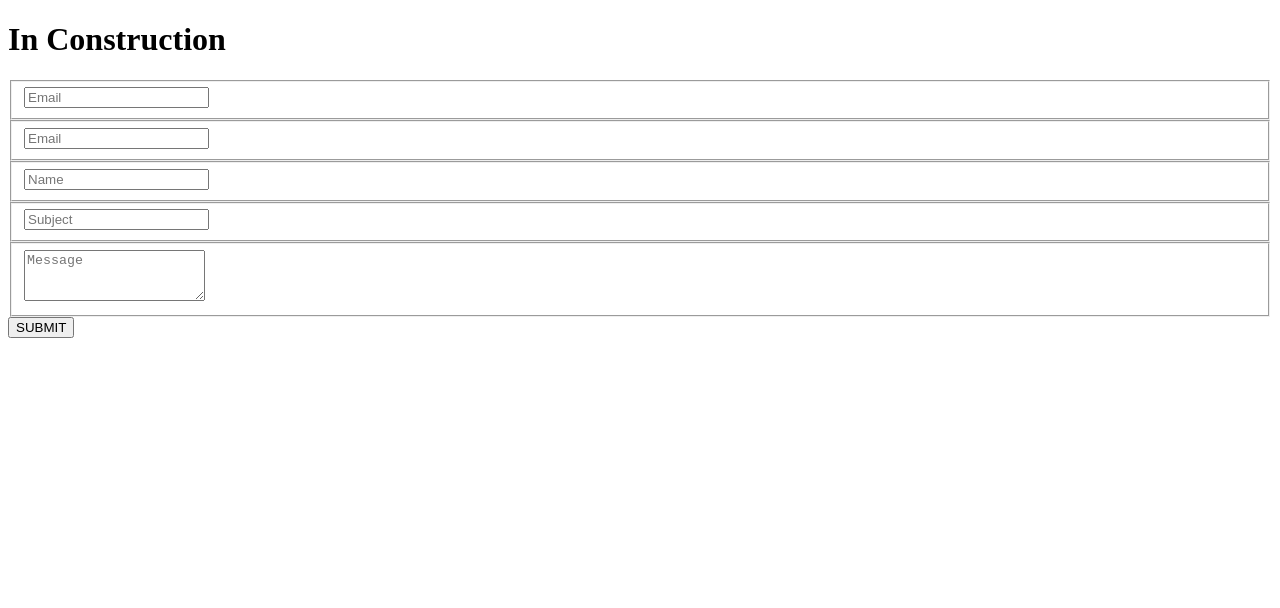
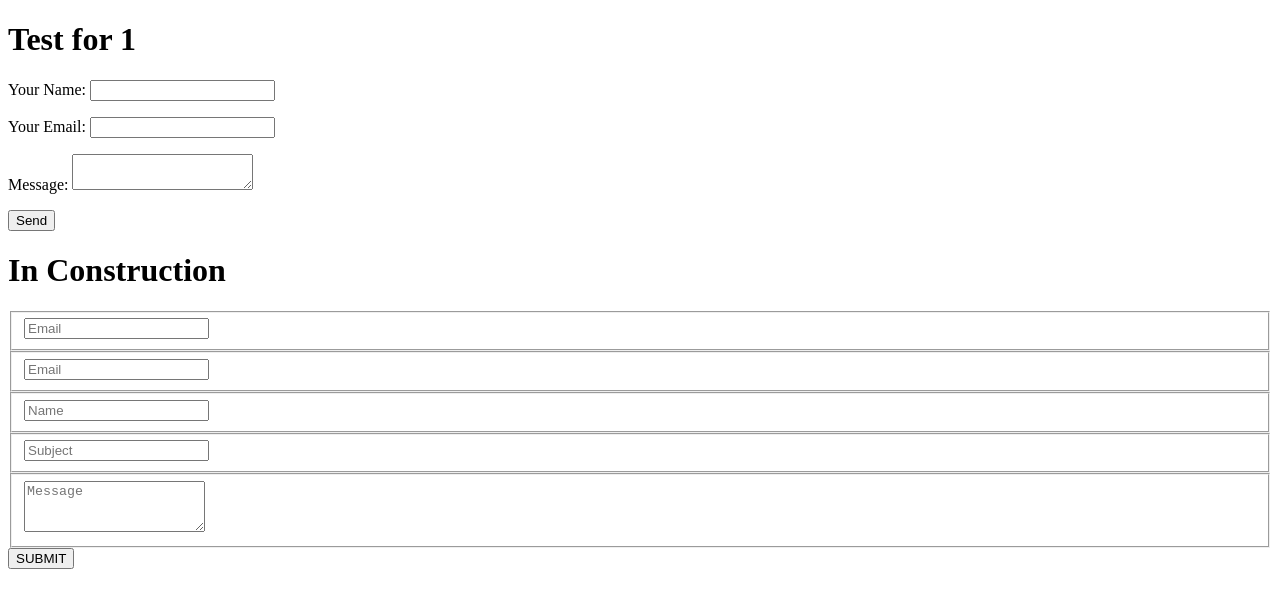
Before and after one commit to joelchb/website, a plain HTML site: page index.html in a window 1280 px wide. Drawn offline with Linux system fonts and the light colour scheme.

Commit message:
Update index.html

```diff
--- a/index.html
+++ b/index.html
@@ -12,6 +12,23 @@
 </head>
 
 <body>
+
+
+    <h1>Test for 1</h1>
+    <form name="contact" method="POST" netlify>
+  <p>
+    <label>Your Name: <input type="text" name="name"></label>
+  </p>
+  <p>
+    <label>Your Email: <input type="email" name="email"></label>
+  </p>
+  <p>
+    <label>Message: <textarea name="message"></textarea></label>
+  </p>
+  <p>
+    <button type="submit">Send</button>
+  </p>
+</form>
     <h1>In Construction</h1>
     <h2></h2>
     <div class="row">
```
